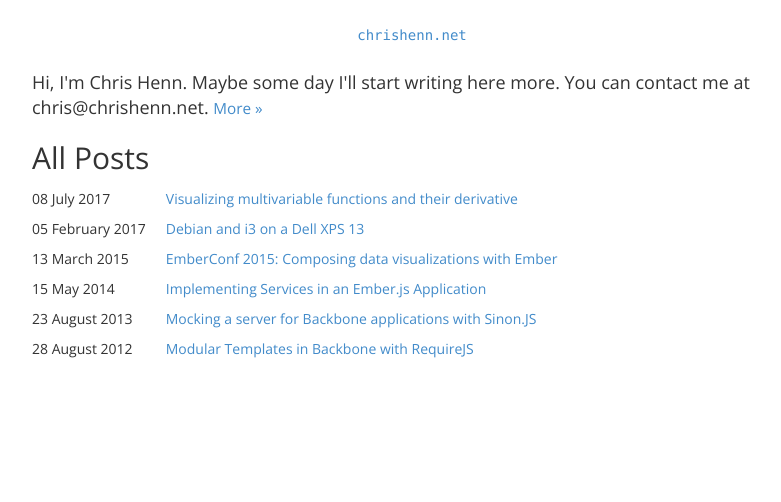
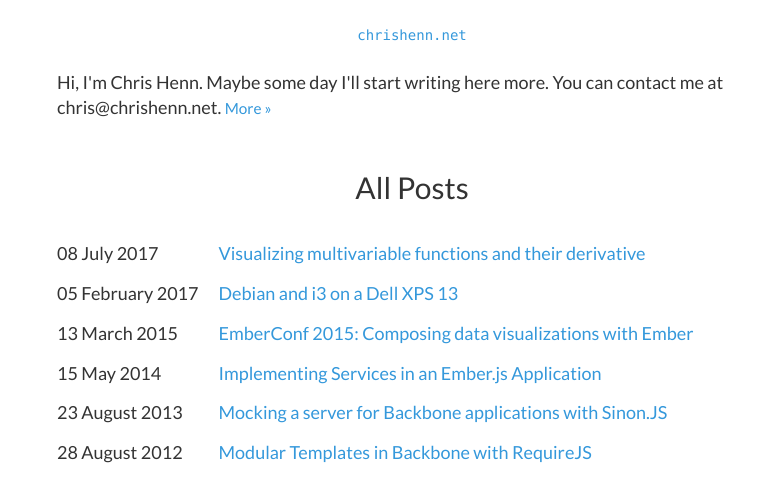
Before and after one commit to chnn/chrishenn-net, a Jekyll site: the page built from index.html, in a window 1280 px wide. Shown: the top 502 px of the page, without its empty margins (228-1009 px from the left). Built offline with Jekyll 4.4.1, drawn with Linux system fonts in a browser that asks for light colours.

Commit message:
Type style tweaks

```diff
--- a/_layouts/default.html
+++ b/_layouts/default.html
@@ -5,7 +5,7 @@
         <title>{{ page.title }} | Chris Henn</title>
         <meta name="viewport" content="width=device-width, initial-scale=1.0">
 
-        <link href="https://fonts.googleapis.com/css?family=Open+Sans:400,400i,700" rel="stylesheet">
+        <link href="https://fonts.googleapis.com/css?family=Lato:400,400i,700,700i" rel="stylesheet">
 
         <link rel="stylesheet" href="{{ site.baseurl }}/assets/css/screen.css">
         <link rel="stylesheet" href="{{ site.baseurl }}/assets/css/katex.min.css">
--- a/assets/css/screen.scss
+++ b/assets/css/screen.scss
@@ -4,12 +4,11 @@
 @import "bootstrap.min.css";
 @import "syntax.css";
 
-$sans: "Open Sans", "Helvetica Neue", Helvetica, sans-serif;
-$serif: Georgia, serif;
+$sans: "Lato", sans-serif;
 $mono: Monaco, Menlo, Consolas, "Courier New", monospace;
-
 $body-font-size: 18px;
 $code-font-size: 14px;
+$body-width: 650px;
 
 $wet-asphalt: #34495e;
 $peter-river: #3498db;
@@ -21,7 +20,7 @@ $pumpkin: #d35400;
 $alizarin: #e74c3c;
 
 body {
-    font-family: $serif;
+    font-family: $sans;
 }
 
 h1, h2, h3, h4, h5, h6 {
@@ -29,15 +28,17 @@ h1, h2, h3, h4, h5, h6 {
 }
 
 p {
-    font-family: $serif;
     line-height: 140%;
     margin-bottom: 18px;
     font-size: $body-font-size;
 }
 
+a {
+    color: $peter-river;
+}
+
 ul, ol {
     font-size: $body-font-size;
-    font-family: $serif;
     margin-bottom: 18px;
     padding-left: 0px;
     margin-left: -7px;
@@ -79,22 +80,23 @@ iframe {
 }
 
 .content-container {
-    max-width: 800px;
+    max-width: $body-width + 100px;
     padding: 0 20px 20px 20px;
     margin: 0 auto;
 }
 
 #home {
-    p {
-        font-family: $sans;
-        font-size: 18px;
+    font-size: $body-font-size;
+
+    h2 {
+        margin-top: 50px;
+        margin-bottom: 30px;
+        text-align: center;
     }
 
     .all-posts {
-        font-family: $sans;
-
         td {
-            padding: 5px 0;
+            padding: 7px 0;
         }
 
         tr td:first-child {
@@ -104,7 +106,7 @@ iframe {
 }
 
 .about-page {
-    width: 600px;
+    width: $body-width;
     margin: 0 auto;
 }
 
@@ -134,18 +136,16 @@ iframe {
         text-align: center;
         width: 80%;
         margin: 0 auto;
-        font-family: $sans;
         font-size: 14px;
         font-style: italic;
         padding-bottom: 40px;
     }
 
     .katex, .katex-display {
-        font-size: $body-font-size;
+        font-size: $body-font-size + 2px;
     }
 
     .date {
-        font-family: $sans;
         font-weight: 300;
         margin: 10px auto;
         text-align: center;
@@ -169,7 +169,19 @@ iframe {
     }
 
     .content {
-        width: 600px;
+        width: $body-width;
         margin: 35px auto;
+
+        a {
+            padding: 2px 4px;
+            margin: 0 -2px;
+            border-radius: 4px;
+
+            &:hover {
+                text-decoration: none;
+                background: $peter-river;
+                color: white;
+            }
+        }
     }
 }
```
